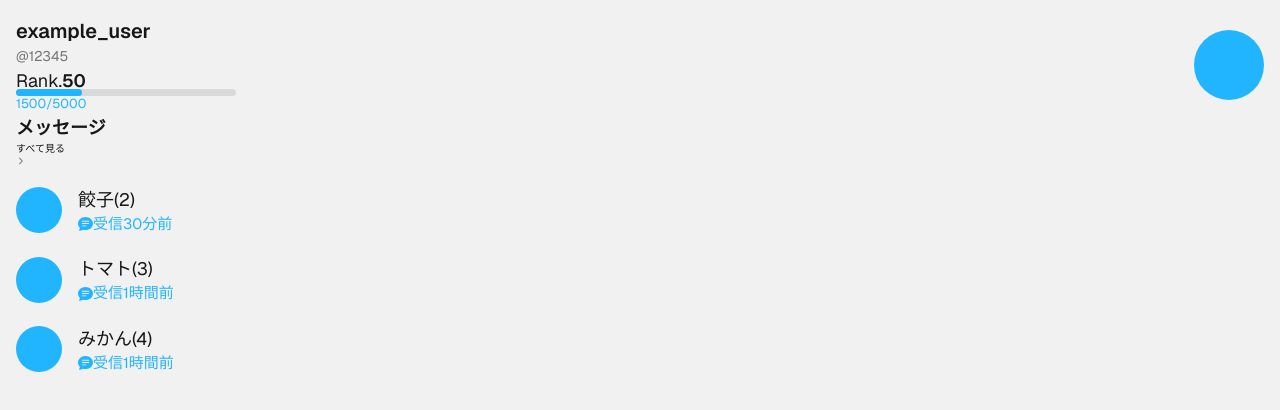
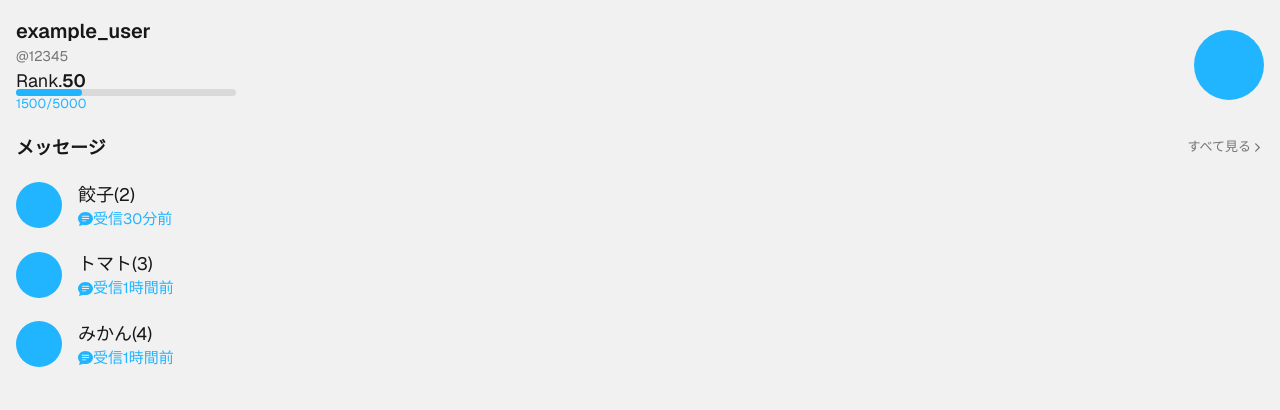
Before and after one commit to hakyukawa/frist_chat_next, a Next.js app in the folder hakyukawa-next/: page /home in a window 1280 px wide. Shown: the top 410 px of the page. Built offline with nearby package versions, Linux system fonts and the light colour scheme.

Commit message:
feat: rename messageHeader to groupHeader and enhance layout for improved display

```diff
--- a/hakyukawa-next/src/app/home/page.tsx
+++ b/hakyukawa-next/src/app/home/page.tsx
@@ -60,11 +60,13 @@ export default function Home() {
             </div>
 
             <div>
-                <div className={styles.messageHeader}>
+                <div className={styles.groupHeader}>
                     <h2>メッセージ</h2>
                     <button>
-                        すべて見る
-                        <IoIosArrowForward color="#757575" />
+                        <p className={styles.seeAll}>
+                            すべて見る
+                            <IoIosArrowForward color="#757575" />
+                        </p>
                     </button>
                 </div>
 
--- a/hakyukawa-next/src/styles/appStyles/home.module.scss
+++ b/hakyukawa-next/src/styles/appStyles/home.module.scss
@@ -26,7 +26,10 @@
         }
     }
 
-    .messageHeader {
+    .groupHeader {
+        display: flex;
+        justify-content: space-between;
+        margin: 20px 0;
         h2 {
             font-size: 1.8rem;
             font-weight: 600;
@@ -35,5 +38,10 @@
             color: #757575;
             font-size: 1.3rem;
         }
+        .seeAll {
+            display: flex;
+            font-size: 1.3rem;
+            align-items: center;
+        }
     }
 }
--- a/hakyukawa-next/src/styles/componentStyles/common/Group.module.scss
+++ b/hakyukawa-next/src/styles/componentStyles/common/Group.module.scss
@@ -1,5 +1,5 @@
 .container {
-    margin: 20px 0;
+    margin: 20px 0 0;
     display: flex;
     align-items: center;
     .icon {
```
